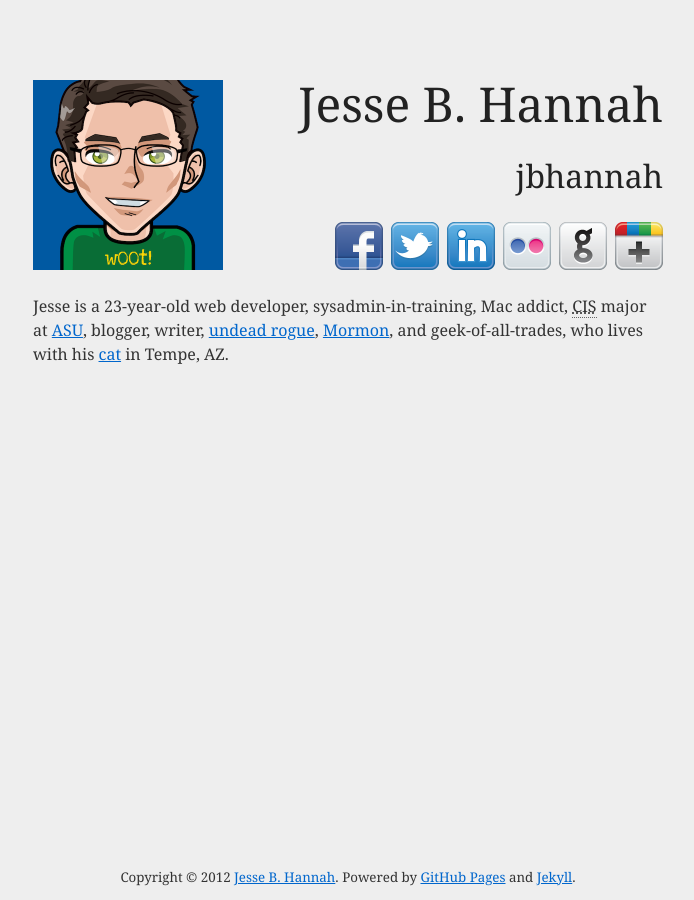
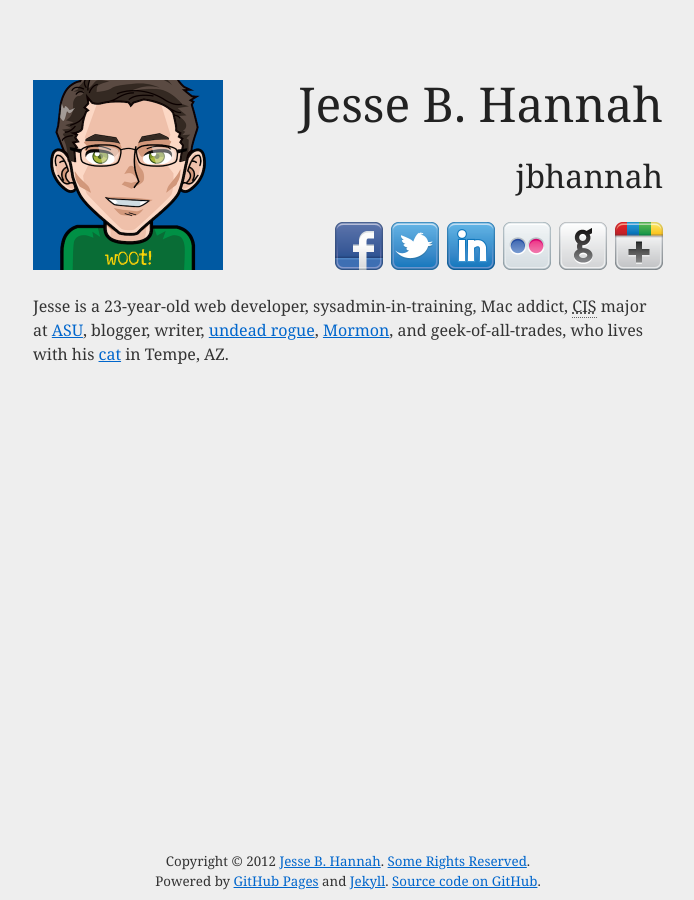
Before and after one commit to jbhannah/jbhannah.net-jekyll, a Jekyll site: the page built from index.md, in a window 1280 px wide. Shown: the whole page, without its empty margins (292-986 px from the left). Built offline with Jekyll 4.4.1, drawn with Linux system fonts in a browser that asks for light colours; nearby versions of some CDN libraries; some web fonts are replaced.

Commit message:
More footer information

```diff
--- a/404.html
+++ b/404.html
@@ -53,7 +53,9 @@
 
     <footer id="footer">
       Copyright © 2012 <a href="http://jbhannah.net/">Jesse B. Hannah</a>.
+      <a href="http://creativecommons.org/licenses/by-nc-sa/3.0/" rel="license">Some Rights Reserved</a>.<br />
       Powered by <a href="http://pages.github.com/">GitHub Pages</a> and <a href="http://jekyllrb.com/">Jekyll</a>.
+      <a href="https://github.com/jbhannah/jbhannah.github.com">Source code on GitHub</a>.
     </footer>
 
     <script>
--- a/_layouts/default.html
+++ b/_layouts/default.html
@@ -40,7 +40,9 @@
 
     <footer id="footer">
       Copyright © {{ site.time | date: "%Y" }} <a href="{{ site.url }}">{{ site.name }}</a>.
+      <a href="http://creativecommons.org/licenses/by-nc-sa/3.0/" rel="license">Some Rights Reserved</a>.<br />
       Powered by <a href="http://pages.github.com/">GitHub Pages</a> and <a href="http://jekyllrb.com/">Jekyll</a>.
+      <a href="https://github.com/jbhannah/jbhannah.github.com">Source code on GitHub</a>.
     </footer>
 
     <script>
--- a/css/screen.css
+++ b/css/screen.css
@@ -1250,18 +1250,18 @@ html, body {
   min-height: 100%;
   height: auto !important;
   height: 100%;
-  margin-bottom: -2em;
+  margin-bottom: -3em;
 }
 /* line 18, ../../../.rvm/gems/ruby-1.9.3-p194@jbhannah.github.com/gems/compass-0.13.alpha.0/frameworks/compass/stylesheets/compass/layout/_sticky-footer.scss */
 #root #root_footer {
-  height: 2em;
+  height: 3em;
 }
 
 /* line 20, ../../../.rvm/gems/ruby-1.9.3-p194@jbhannah.github.com/gems/compass-0.13.alpha.0/frameworks/compass/stylesheets/compass/layout/_sticky-footer.scss */
 #footer {
   clear: both;
   position: relative;
-  height: 2em;
+  height: 3em;
 }
 
 /* line 20, ../sass/screen.scss */
@@ -1274,7 +1274,7 @@ body div#root {
   margin: 0 auto;
   overflow: hidden;
   *zoom: 1;
-  margin-bottom: -2em;
+  margin-bottom: -3em;
 }
 /* line 28, ../sass/screen.scss */
 body div#root div#root_header {
@@ -1411,7 +1411,7 @@ body div#root aside#sidebar nav#social_menu ul li img.social_icon {
 }
 /* line 87, ../sass/screen.scss */
 body div#root div#root_footer {
-  height: 3em;
+  height: 4em;
   clear: both;
 }
 /* line 93, ../sass/screen.scss */
--- a/sass/screen.scss
+++ b/sass/screen.scss
@@ -12,7 +12,7 @@ $blueprint-font-size: 16px;
 @import "compass/typography/lists/horizontal-list";
 @import "compass/typography/lists/inline-list";
 
-$footer-height: 2em;
+$footer-height: 3em;
 
 @import "compass/layout/sticky-footer";
 @include sticky-footer;
```
